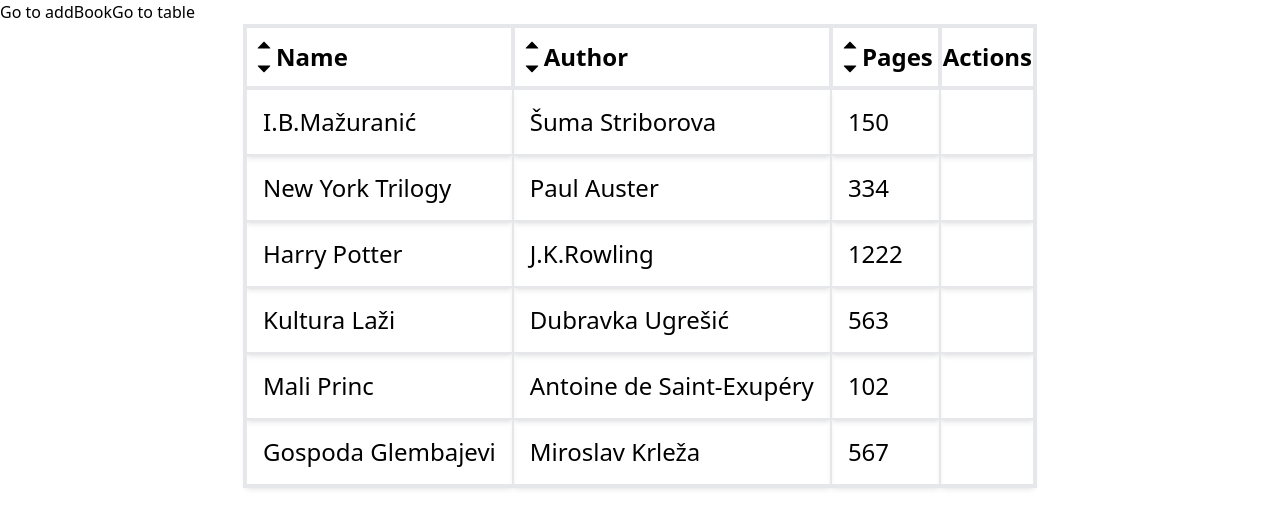
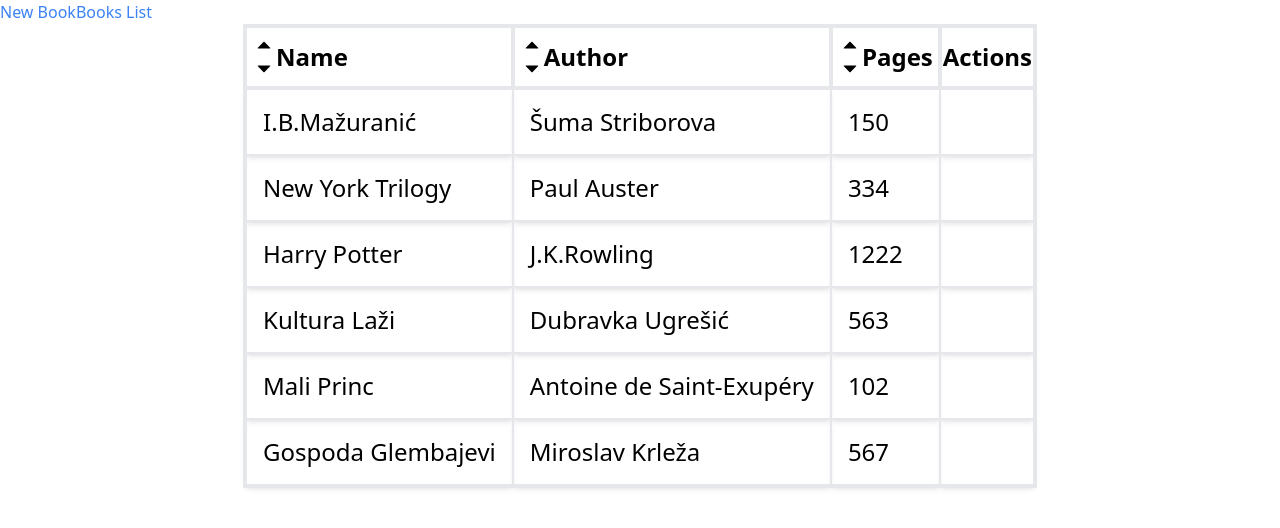
Before and after one commit to AntimonS/books-repository, a React (Create React App) app: page /table in a window 1280 px wide. Shown: the top 528 px of the page. Built offline with nearby package versions, Linux system fonts and the light colour scheme; data requests are answered from the project's data file.

Commit message:
added Navbar.js and simple custom hook

```diff
--- a/src/App.js
+++ b/src/App.js
@@ -7,6 +7,7 @@ import TablePage from "./pages/TablePage";
 //import Table from "./components/Table";
 import Link from "./components/Link";
 import Route from "./components/Route";
+import Navbar from "./components/Navbar";
 
 export default function App() {
   const { fetchBooks } = useContext(BooksContext);
@@ -18,8 +19,8 @@ export default function App() {
 
   return (
     <div>
-      <Link to="/addBook">Go to addBook</Link>
-      <Link to="/table">Go to table </Link>
+      <Navbar />
+
       <div>
         <Route path="/addBook">
           <AddBook />
--- a/src/components/AddBook.js
+++ b/src/components/AddBook.js
@@ -1,5 +1,5 @@
-import { useState, useContext } from "react";
-import BooksContext from "../context/books";
+import UseBooks from "../hooks/use-books";
+import { useState } from "react";
 import Input from "./Input";
 import Header from "./Header";
 import Form from "./Form";
@@ -10,7 +10,7 @@ function AddBook() {
   const [author, setAuthor] = useState("");
   const [pages, setPages] = useState(0);
 
-  const { handleAddBook } = useContext(BooksContext);
+  const { handleAddBook } = UseBooks();
 
   const handleSubmit = (e) => {
     e.preventDefault();
--- a/src/components/BookEdit.js
+++ b/src/components/BookEdit.js
@@ -1,6 +1,5 @@
 import { useState } from "react";
-import { useContext } from "react";
-import BooksContext from "../context/books";
+import UseBooks from "../hooks/use-books";
 import Button from "./Button";
 import Input from "./Input";
 import Header from "./Header";
@@ -10,7 +9,7 @@ function BookEdit({ book, onSubmit }) {
   const [title, setTitle] = useState(book.title);
   const [author, setAuthor] = useState(book.author);
   const [pages, setPages] = useState(book.pages);
-  const { handleEditBookById } = useContext(BooksContext);
+  const { handleEditBookById } = UseBooks();
 
   const handleSubmit = (e) => {
     e.preventDefault();
--- a/src/components/BookList.js
+++ b/src/components/BookList.js
@@ -1,12 +1,12 @@
-import { useState, useContext } from "react";
+import { useState } from "react";
+import UseBooks from "../hooks/use-books";
 import Button from "./Button";
 import BookEdit from "./BookEdit";
 import Header from "./Header";
 import TablePage from "../pages/TablePage";
-import BooksContext from "../context/books";
 
 function BookList({ book }) {
-  const { handleDeleteBookById, books } = useContext(BooksContext);
+  const { handleDeleteBookById, books } = UseBooks();
 
   const [showEdit, setShowEdit] = useState(false);
 
--- a/src/components/Button.js
+++ b/src/components/Button.js
@@ -6,7 +6,7 @@ function Button({ children, ...props }) {
   }
 
   return (
-    <button className={buttonCssStyle} {...props}>
+    <button {...props} className={buttonCssStyle}>
       {children}
     </button>
   );
--- a/src/components/Link.js
+++ b/src/components/Link.js
@@ -1,8 +1,10 @@
-import { useContext } from "react";
-import BooksContext from "../context/books";
+import UseBooks from "../hooks/use-books";
 
-function Link({ to, children }) {
-  const { navigate } = useContext(BooksContext);
+function Link({ to, children, ...props }) {
+  const { navigate } = UseBooks();
+
+  const linkCssStyle = "text-blue-500";
+
   const handleClick = (evt) => {
     if (evt.metaKEy || evt.ctrlKey) {
       return;
@@ -12,7 +14,7 @@ function Link({ to, children }) {
   };
 
   return (
-    <a href={to} onClick={handleClick}>
+    <a {...props} href={to} className={linkCssStyle} onClick={handleClick}>
       {children}
     </a>
   );
--- /dev/null
+++ b/src/components/Navbar.js
@@ -0,0 +1,20 @@
+import Link from "./Link";
+
+function Navbar() {
+  const links = [
+    { label: "New Book", path: "/addBook" },
+    { label: "Books List", path: "/table" },
+  ];
+
+  const renderedLinks = links.map((link) => {
+    return (
+      <Link key={link.label} to={link.path}>
+        {link.label}
+      </Link>
+    );
+  });
+
+  return <div className="sticky flex items-center"> {renderedLinks}</div>;
+}
+
+export default Navbar;
--- a/src/components/Route.js
+++ b/src/components/Route.js
@@ -1,8 +1,7 @@
-import { useContext } from "react";
-import BooksContext from "../context/books";
+import UseBooks from "../hooks/use-books";
 
 function Route({ path, children }) {
-  const { currentPath } = useContext(BooksContext);
+  const { currentPath } = UseBooks();
 
   if (path === currentPath) {
     return children;
--- a/src/components/SortableTable.js
+++ b/src/components/SortableTable.js
@@ -1,13 +1,13 @@
 import { GoTriangleDown, GoTriangleUp } from "react-icons/go";
-import { useState, useContext } from "react";
-import BooksContext from "../context/books";
+import { useState } from "react";
+import UseBooks from "../hooks/use-books";
 import Table from "./Table";
 
 function SortableTable(props) {
   const [sortOrder, setSortOrder] = useState(null);
   const [sortBy, setSortBy] = useState(null);
   const { config, books } = props;
-  const { handleDeleteBookById, handleEditBookById } = useContext(BooksContext);
+  const { handleDeleteBookById, handleEditBookById } = UseBooks();
 
   const handleClick = (label) => {
     if (sortBy && label !== sortBy) {
--- a/src/components/Table.js
+++ b/src/components/Table.js
@@ -1,8 +1,8 @@
 import { Fragment } from "react";
-import { useState } from "react";
+//import { useState } from "react";
 
 function Table({ config, keyFn, books }) {
-  const [isEdit, setIsEdit] = useState(false);
+  //const [isEdit, setIsEdit] = useState(false);
 
   const renderedHeaders = config.map((columnConfig) => {
     if (columnConfig.header && columnConfig.label !== "Actions") {
@@ -18,12 +18,15 @@ function Table({ config, keyFn, books }) {
     );
   });
 
+  //const renderedActions=config.map()
+
   const renderedBooksInfo = books.map((rowData) => {
     const renderedCells = config.map((column) => (
       <td key={column.label} className="p-4 text-2xl border-2 shadow-md">
         {column.render(rowData)}
       </td>
     ));
+
     return <tr key={keyFn(rowData)}>{renderedCells}</tr>;
   });
 
--- /dev/null
+++ b/src/hooks/use-books.js
@@ -0,0 +1,8 @@
+import BooksContext from "../context/books";
+import { useContext } from "react";
+
+function UseBooks() {
+  return useContext(BooksContext);
+}
+
+export default UseBooks;
--- a/src/pages/TablePage.js
+++ b/src/pages/TablePage.js
@@ -1,10 +1,9 @@
-import { useContext } from "react";
-import BooksContext from "../context/books";
+import UseBooks from "../hooks/use-books";
 //import Table from "../components/Table";
 import SortableTable from "../components/SortableTable";
 
 function TablePage() {
-  const { books } = useContext(BooksContext);
+  const { books } = UseBooks();
 
   const config = [
     {
```
